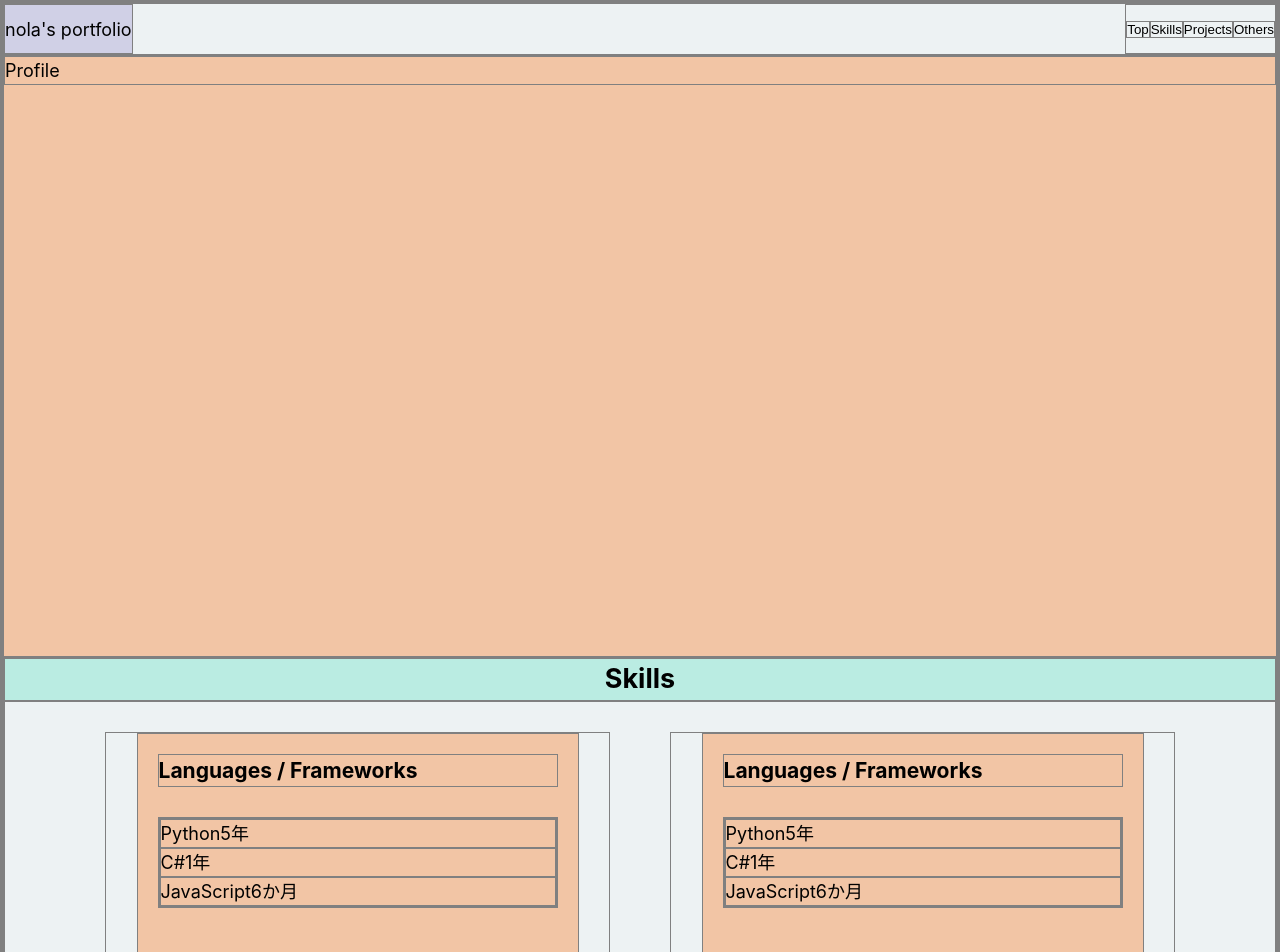
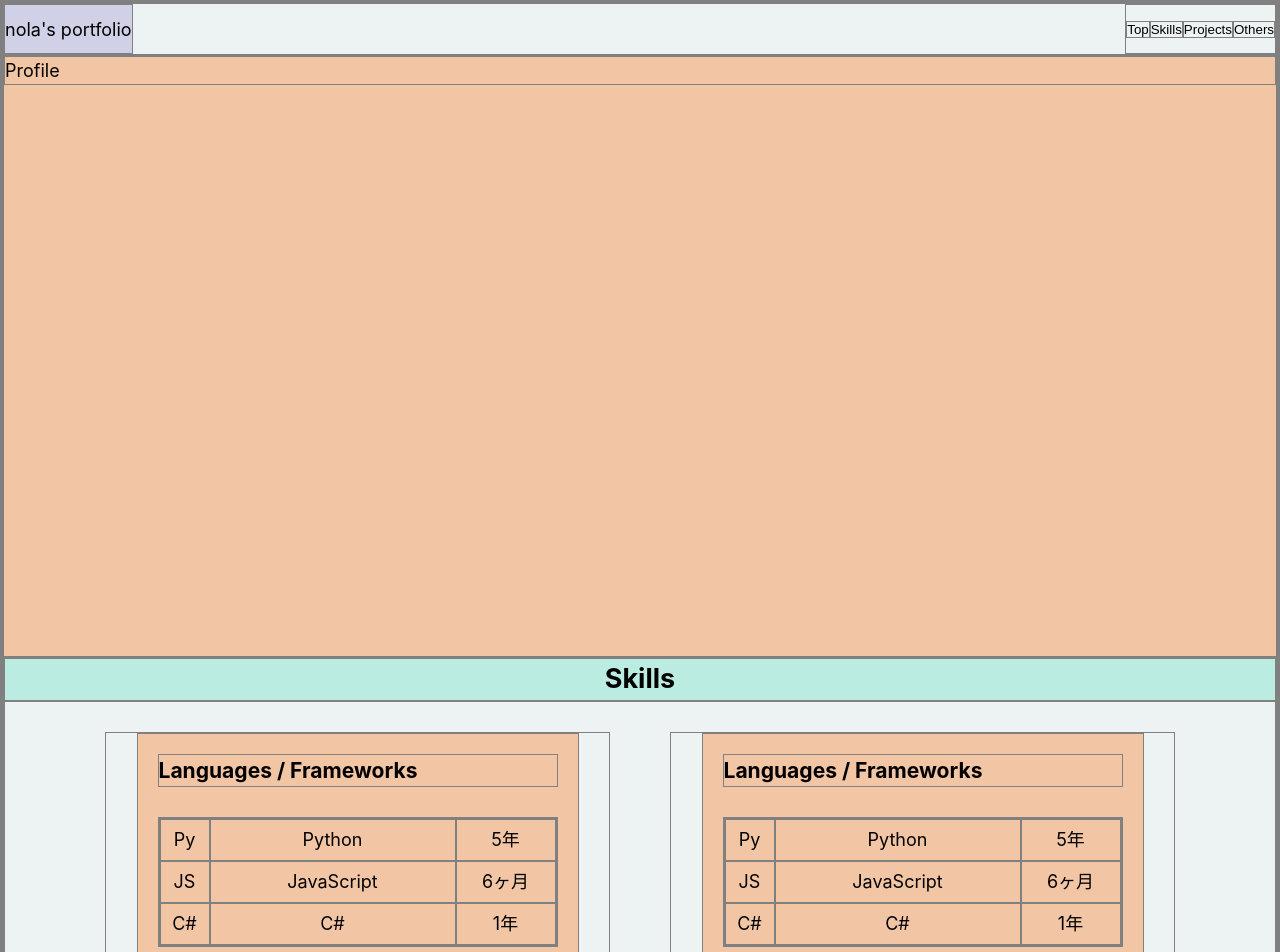
Before and after one commit to no-la/my-portfolio-for-2026, a React (Vite) app: page / in a window 1280 px wide. Shown: the top 952 px of the page. Built offline with nearby package versions, Linux system fonts and the light colour scheme.

Commit message:
change test data format

```diff
--- a/src/app/my-skills/my-skills.jsx
+++ b/src/app/my-skills/my-skills.jsx
@@ -15,12 +15,23 @@ const cellStyle = css`
   justify-content: center;
   align-items: center;
 `;
-const itemStyle = css``;
 
 const datas = [
-  ['Python', '5年'],
-  ['C#', '1年'],
-  ['JavaScript', '6か月'],
+  {
+    icon: 'Py',
+    name: 'Python',
+    duration: '5年',
+  },
+  {
+    icon: 'JS',
+    name: 'JavaScript',
+    duration: '6ヶ月',
+  },
+  {
+    icon: 'C#',
+    name: 'C#',
+    duration: '1年',
+  },
 ];
 
 const MySkills = () => {
--- a/src/app/my-skills/skill-card.jsx
+++ b/src/app/my-skills/skill-card.jsx
@@ -1,6 +1,7 @@
 /** @jsxImportSource @emotion/react */
 
 import { css } from '@emotion/react';
+import SkillItem from './skill-item';
 
 const cardStyle = (theme) => css`
   width: 400px;
@@ -11,15 +12,19 @@ const cardStyle = (theme) => css`
   row-gap: 30px;
   flex-direction: column;
 `;
+const ulStyle = (theme) => css`
+  display: grid;
+  grid-template-columns: 50px 1fr 100px;
+`;
 
 const SkillCard = ({ header, datas }) => {
   return (
     <div css={cardStyle}>
       <h3>{header}</h3>
       <div>
-        <ul>
+        <ul css={ulStyle}>
           {datas.map((data, i) => (
-            <li key={i}>{data.join('')}</li>
+            <SkillItem key={i} {...data}></SkillItem>
           ))}
         </ul>
       </div>
--- /dev/null
+++ b/src/app/my-skills/skill-item.jsx
@@ -0,0 +1,20 @@
+/** @jsxImportSource @emotion/react */
+
+import { css } from '@emotion/react';
+
+const divStyle = css`
+  text-align: center;
+  line-height: 40px;
+`;
+
+const SkillItem = ({ icon, name, duration }) => {
+  return (
+    <>
+      <div css={divStyle}>{icon}</div>
+      <div css={divStyle}>{name}</div>
+      <div css={divStyle}>{duration}</div>
+    </>
+  );
+};
+
+export default SkillItem;
```
